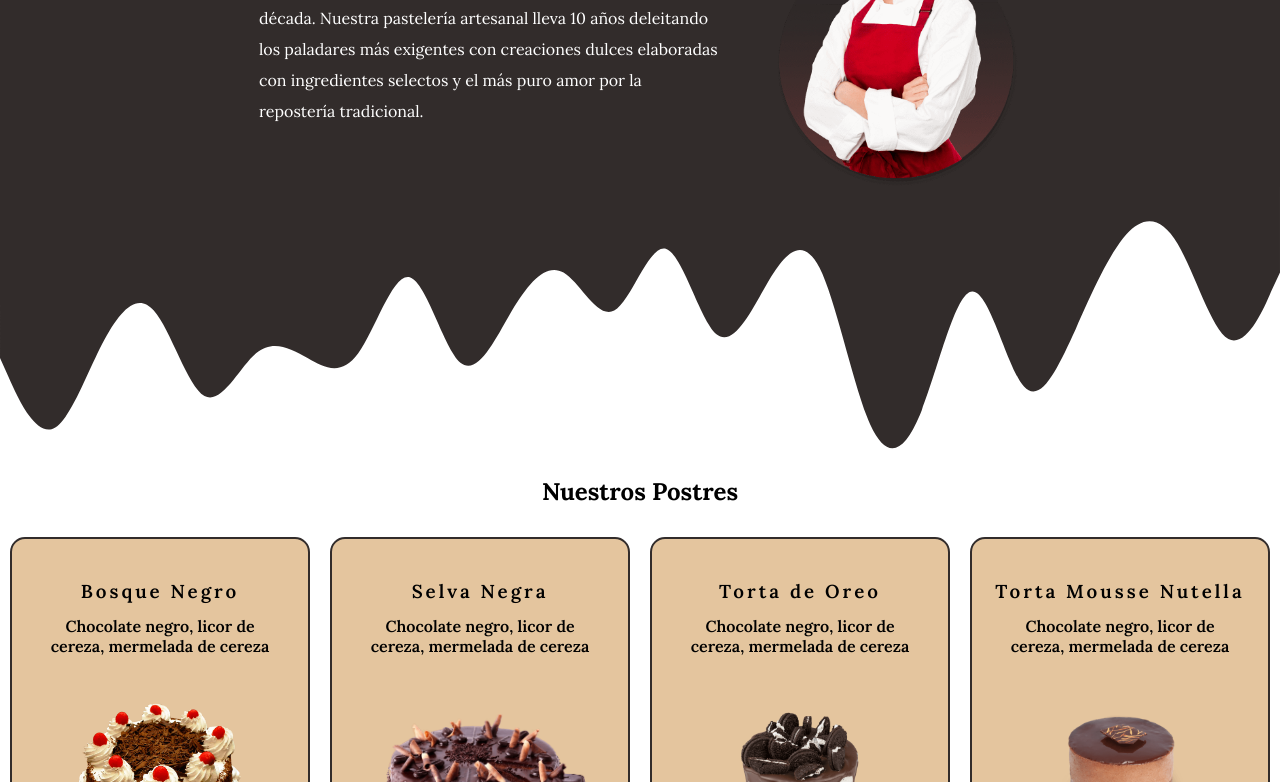
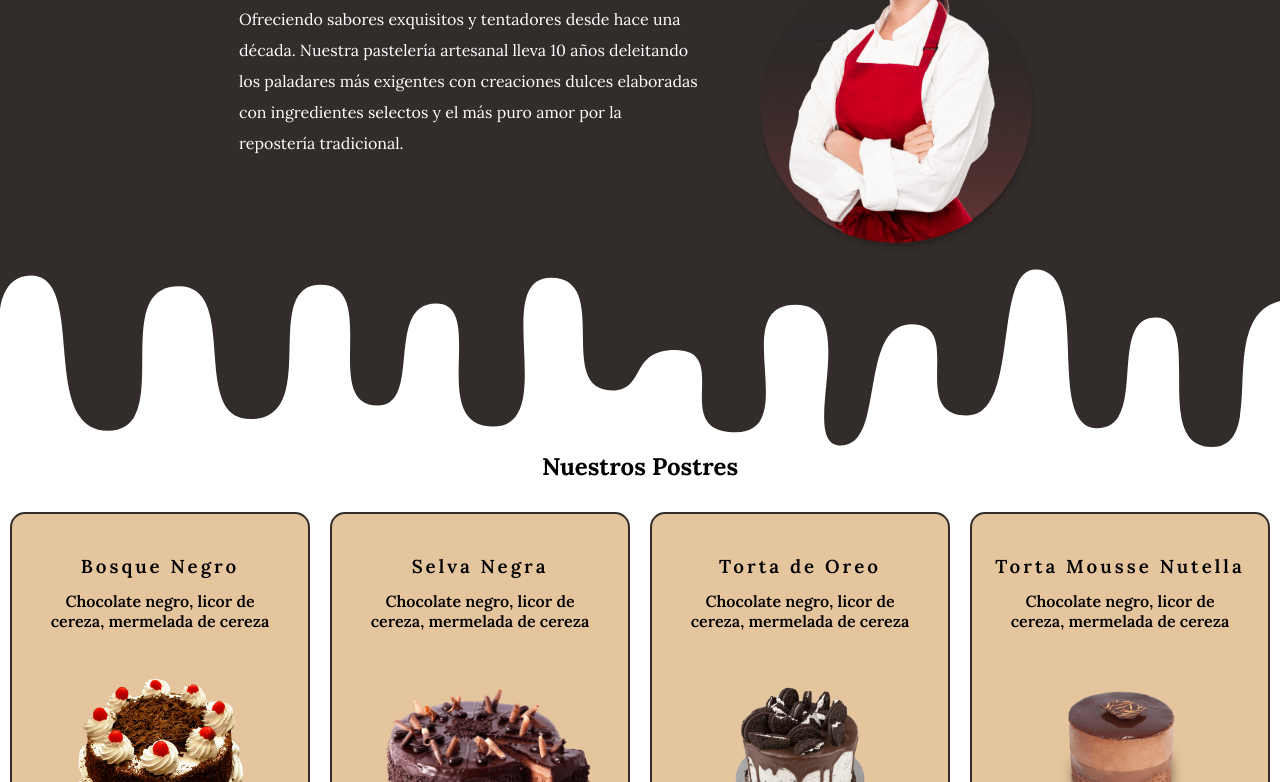
Before and after one commit to Tankerfranco/proyectoPasteleria, a plain HTML site: page index.html in a window 1280 px wide. Shown: the part 347-1129 px from the top of the page. Drawn offline with Linux system fonts and the light colour scheme.

Commit message:
cambios: en la imagen de la ola

```diff
--- a/index.html
+++ b/index.html
@@ -32,7 +32,7 @@
         </article>
         <img class="ola" src="./img/img.png" alt="pastelera" />
       </div>
-      <img src="./img/ola2.svg" alt="ola" />
+      <img class="ola" src="./img/wave.svg" alt="ola" />
       <section class="carrusel" id="catalogo">
         <h2>Nuestros Postres</h2>
         <div class="cards">
--- a/style.css
+++ b/style.css
@@ -66,11 +66,10 @@
 }
 
 .hero img{
-    width: 250px;
+    width: 290px;
 }
-
 .ola{
-    margin-top: -10px;
+    width: 100%;
 }
 
 .carrusel{
```
